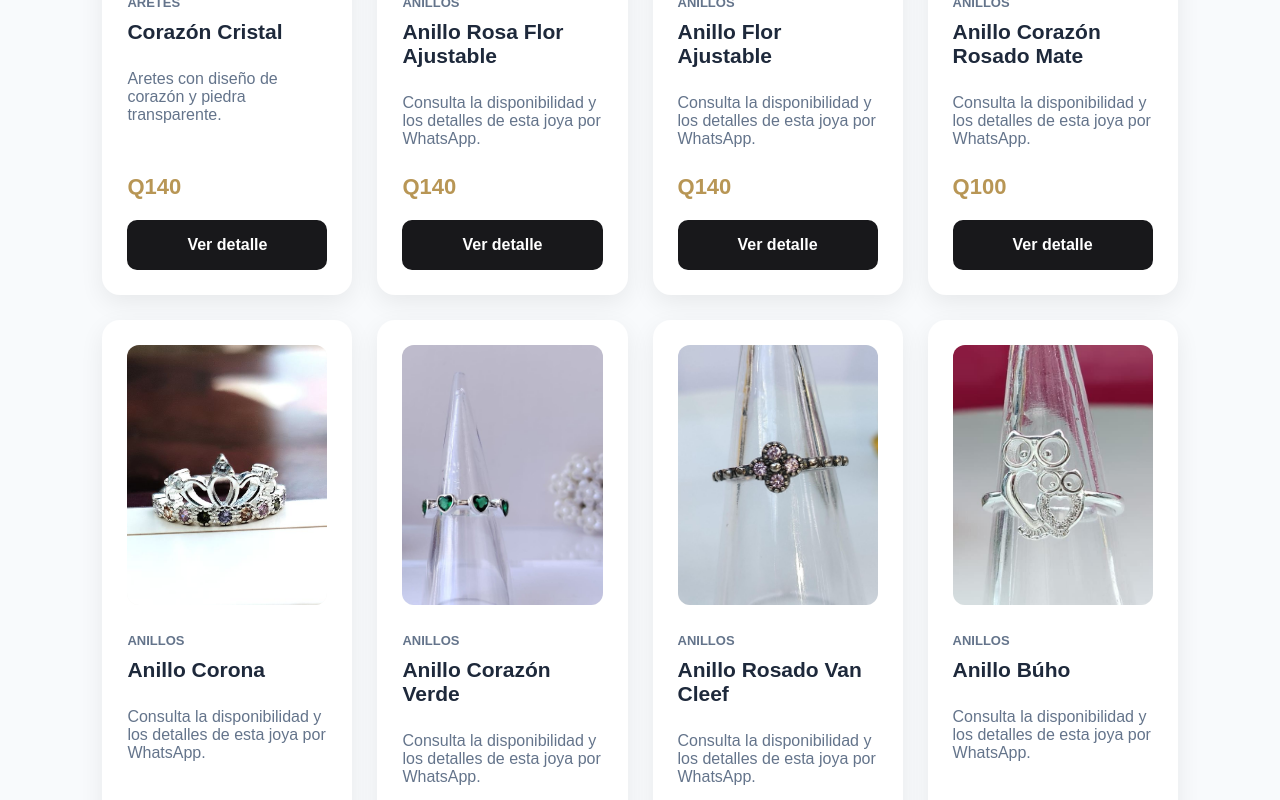
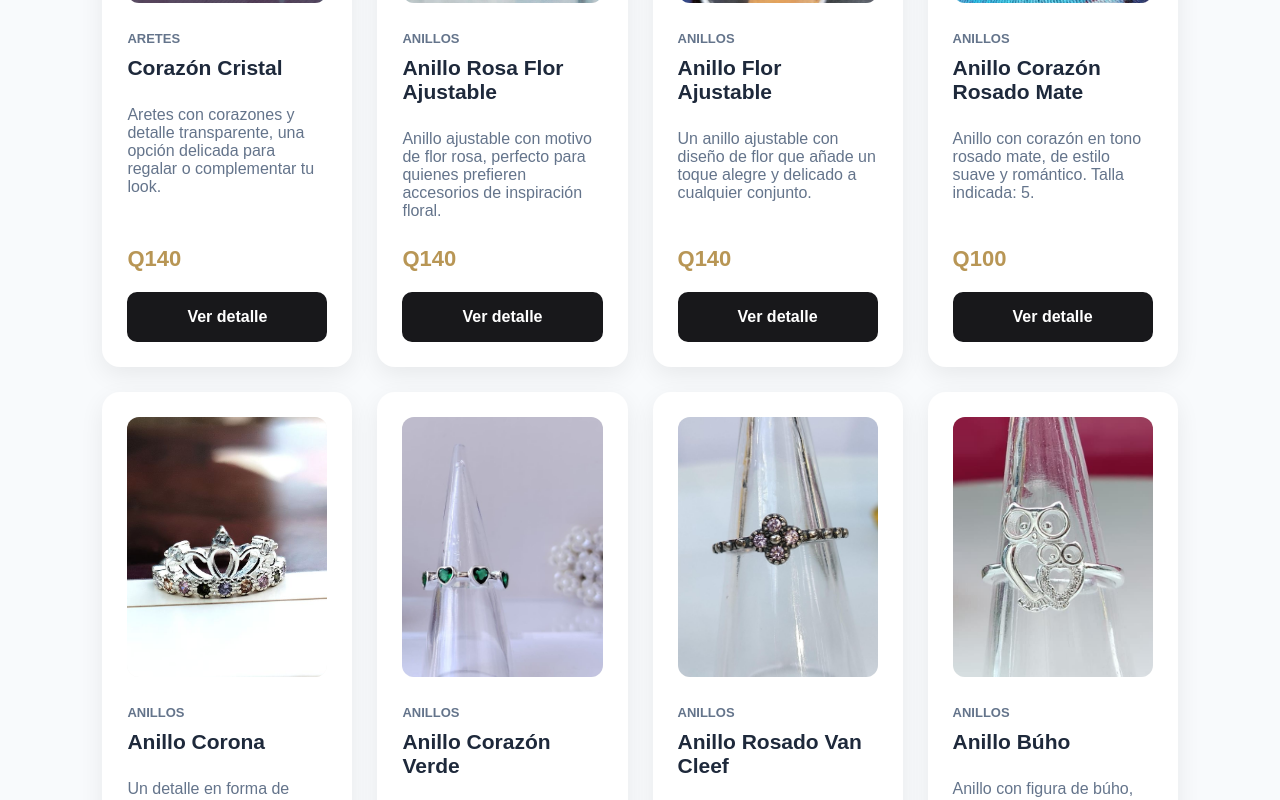
Before and after one commit to jef0706/cocos-silver, a React (Vite) app: page /joyeria in a window 1280 px wide. Shown: the part 1420-2220 px from the top of the page. Built offline with nearby package versions, Linux system fonts and the light colour scheme.

Commit message:
Mejoras en diseño de tarjetas y descripciones de Cocos Silver

```diff
--- a/src/datos.ts
+++ b/src/datos.ts
@@ -15,7 +15,7 @@ export const PRODUCTOS: Producto[] = [
     categoria: 'Anillos',
     precio: 175,
     imagen: '/productos/joyeria/zafiro-corazón.jpeg',
-    descripcion: 'Anillo con piedra azul en forma de corazón.',
+    descripcion: 'Un diseño romántico con detalle azul en forma de corazón, ideal para aportar color a tus combinaciones.',
     destacado: true,
   },
   {
@@ -24,7 +24,7 @@ export const PRODUCTOS: Producto[] = [
     categoria: 'Anillos',
     precio: 135,
     imagen: '/productos/joyeria/corazon-martillado.jpeg',
-    descripcion: 'Anillo con piedra azul en forma de corazón y argolla martillada.',
+    descripcion: 'El detalle azul en forma de corazón se combina con una banda de efecto martillado para un estilo especial.',
     destacado: true,
   },
   {
@@ -33,7 +33,7 @@ export const PRODUCTOS: Producto[] = [
     categoria: 'Anillos',
     precio: 175,
     imagen: '/productos/joyeria/rubi-corazon.jpeg',
-    descripcion: 'Anillo con piedra roja en forma de corazón.',
+    descripcion: 'El protagonismo lo tiene su corazón rojo, un detalle llamativo para ocasiones que merecen recordarse.',
     destacado: true,
   },
   {
@@ -42,26 +42,26 @@ export const PRODUCTOS: Producto[] = [
     categoria: 'Aretes',
     precio: 155,
     imagen: '/productos/joyeria/argollas-espiral.jpeg',
-    descripcion: 'Argollas plateadas con diseño elegante.',
+    descripcion: 'Argollas con diseño en espiral que aportan movimiento y personalidad a tu estilo diario.',
     destacado: false,
   },
   {
+
     id: 5,
     nombre: 'Corazón Cristal',
     categoria: 'Aretes',
     precio: 140,
     imagen: '/productos/joyeria/corazon-cristal.jpeg',
-    descripcion: 'Aretes con diseño de corazón y piedra transparente.',
+    descripcion: 'Aretes con corazones y detalle transparente, una opción delicada para regalar o complementar tu look.',
     destacado: true,
   },
   {
-
     id: 6,
     nombre: 'Anillo Rosa Flor Ajustable',
     categoria: 'Anillos',
     precio: 140,
     imagen: '/productos/joyeria/anillos/ajustableq140flor-rosa.jpg',
-    descripcion: 'Consulta la disponibilidad y los detalles de esta joya por WhatsApp.',
+    descripcion: 'Anillo ajustable con motivo de flor rosa, perfecto para quienes prefieren accesorios de inspiración floral.',
     destacado: false,
   },
   {
@@ -70,7 +70,7 @@ export const PRODUCTOS: Producto[] = [
     categoria: 'Anillos',
     precio: 140,
     imagen: '/productos/joyeria/anillos/ajustableq140flor.jpg',
-    descripcion: 'Consulta la disponibilidad y los detalles de esta joya por WhatsApp.',
+    descripcion: 'Un anillo ajustable con diseño de flor que añade un toque alegre y delicado a cualquier conjunto.',
     destacado: false,
   },
   {
@@ -79,7 +79,7 @@ export const PRODUCTOS: Producto[] = [
     categoria: 'Anillos',
     precio: 100,
     imagen: '/productos/joyeria/anillos/talla5q100-corazonrosadomate.jpg',
-    descripcion: 'Consulta la disponibilidad y los detalles de esta joya por WhatsApp.',
+    descripcion: 'Anillo con corazón en tono rosado mate, de estilo suave y romántico. Talla indicada: 5.',
     destacado: false,
   },
   {
@@ -88,7 +88,7 @@ export const PRODUCTOS: Producto[] = [
     categoria: 'Anillos',
     precio: 125,
     imagen: '/productos/joyeria/anillos/talla5q125corona.jpg',
-    descripcion: 'Consulta la disponibilidad y los detalles de esta joya por WhatsApp.',
+    descripcion: 'Un detalle en forma de corona para destacar con un accesorio original. Talla indicada: 5.',
     destacado: false,
   },
   {
@@ -97,7 +97,7 @@ export const PRODUCTOS: Producto[] = [
     categoria: 'Anillos',
     precio: 145,
     imagen: '/productos/joyeria/anillos/talla5q145-corazonesverdes.jpg',
-    descripcion: 'Consulta la disponibilidad y los detalles de esta joya por WhatsApp.',
+    descripcion: 'Anillo con motivos de corazones verdes, una propuesta fresca y diferente. Talla indicada: 5.',
     destacado: false,
   },
   {
@@ -107,7 +107,7 @@ export const PRODUCTOS: Producto[] = [
     categoria: 'Anillos',
     precio: 100,
     imagen: '/productos/joyeria/anillos/talla6q100vancleefrosado.jpg',
-    descripcion: 'Consulta la disponibilidad y los detalles de esta joya por WhatsApp.',
+    descripcion: 'Diseño con detalle rosado de inspiración clásica, fácil de combinar con otros accesorios. Talla indicada: 6.',
     destacado: false,
   },
   {
@@ -116,7 +116,7 @@ export const PRODUCTOS: Producto[] = [
     categoria: 'Anillos',
     precio: 130,
     imagen: '/productos/joyeria/anillos/talla6q130buho.jpg',
-    descripcion: 'Consulta la disponibilidad y los detalles de esta joya por WhatsApp.',
+    descripcion: 'Anillo con figura de búho, ideal para quienes disfrutan de los accesorios con personalidad. Talla indicada: 6.',
     destacado: false,
   },
   {
@@ -125,7 +125,7 @@ export const PRODUCTOS: Producto[] = [
     categoria: 'Anillos',
     precio: 135,
     imagen: '/productos/joyeria/anillos/talla6q135-corazonazultipocadena.jpg',
-    descripcion: 'Consulta la disponibilidad y los detalles de esta joya por WhatsApp.',
+    descripcion: 'Corazón azul y banda de estilo cadena: una combinación moderna con toque romántico. Talla indicada: 6.',
     destacado: false,
   },
   {
@@ -134,7 +134,7 @@ export const PRODUCTOS: Producto[] = [
     categoria: 'Anillos',
     precio: 140,
     imagen: '/productos/joyeria/anillos/talla6q140corazoncirconia.jpg',
-    descripcion: 'Consulta la disponibilidad y los detalles de esta joya por WhatsApp.',
+    descripcion: 'Anillo con corazón y detalles de circonia que aportan brillo al diseño. Talla indicada: 6.',
     destacado: false,
   },
   {
@@ -143,26 +143,26 @@ export const PRODUCTOS: Producto[] = [
     categoria: 'Anillos',
     precio: 175,
     imagen: '/productos/joyeria/anillos/talla6q175margarita.jpg',
-    descripcion: 'Consulta la disponibilidad y los detalles de esta joya por WhatsApp.',
+    descripcion: 'Una margarita como protagonista de un anillo delicado y alegre. Talla indicada: 6.',
     destacado: false,
   },
   {
+
     id: 16,
     nombre: 'Anillo Cherrie',
     categoria: 'Anillos',
     precio: 165,
     imagen: '/productos/joyeria/anillos/talla7cherrieq165.jpg',
-    descripcion: 'Consulta la disponibilidad y los detalles de esta joya por WhatsApp.',
+    descripcion: 'Modelo Cherrie con un estilo especial para lucir solo o combinar con otras piezas. Talla indicada: 7.',
     destacado: false,
   },
   {
-
     id: 17,
     nombre: 'Anillo Piedra Negra',
     categoria: 'Anillos',
     precio: 125,
     imagen: '/productos/joyeria/anillos/talla7q125piedrabegra.jpg',
-    descripcion: 'Consulta la disponibilidad y los detalles de esta joya por WhatsApp.',
+    descripcion: 'Anillo con detalle de piedra en tono negro, ideal para un estilo sobrio y elegante. Talla indicada: 7.',
     destacado: false,
   },
   {
@@ -171,7 +171,7 @@ export const PRODUCTOS: Producto[] = [
     categoria: 'Anillos',
     precio: 130,
     imagen: '/productos/joyeria/anillos/talla7q130corazonrosado.jpg',
-    descripcion: 'Consulta la disponibilidad y los detalles de esta joya por WhatsApp.',
+    descripcion: 'El corazón rosado le da un toque romántico a este anillo. Talla indicada: 7.',
     destacado: false,
   },
   {
@@ -180,7 +180,7 @@ export const PRODUCTOS: Producto[] = [
     categoria: 'Anillos',
     precio: 150,
     imagen: '/productos/joyeria/anillos/talla7q150cisne.jpg',
-    descripcion: 'Consulta la disponibilidad y los detalles de esta joya por WhatsApp.',
+    descripcion: 'Diseño inspirado en la figura de un cisne, una opción delicada y diferente. Talla indicada: 7.',
     destacado: false,
   },
   {
@@ -189,7 +189,7 @@ export const PRODUCTOS: Producto[] = [
     categoria: 'Anillos',
     precio: 170,
     imagen: '/productos/joyeria/anillos/talla7q170tulipan.jpg',
-    descripcion: 'Consulta la disponibilidad y los detalles de esta joya por WhatsApp.',
+    descripcion: 'Anillo con motivo de tulipán, pensado para quienes aman los detalles florales. Talla indicada: 7.',
     destacado: false,
   },
   {
@@ -198,7 +198,7 @@ export const PRODUCTOS: Producto[] = [
     categoria: 'Anillos',
     precio: 175,
     imagen: '/productos/joyeria/anillos/talla7q175-corazonazulconcirconia.jpg',
-    descripcion: 'Consulta la disponibilidad y los detalles de esta joya por WhatsApp.',
+    descripcion: 'Corazón azul acompañado de detalles de circonia para un toque de brillo. Talla indicada: 7.',
     destacado: false,
   },
   {
@@ -208,7 +208,7 @@ export const PRODUCTOS: Producto[] = [
     categoria: 'Anillos',
     precio: 175,
     imagen: '/productos/joyeria/anillos/talla7q175-corazonrojoconcirconia.jpg',
-    descripcion: 'Consulta la disponibilidad y los detalles de esta joya por WhatsApp.',
+    descripcion: 'Corazón rojo con detalles de circonia, una pieza vistosa de inspiración romántica. Talla indicada: 7.',
     destacado: false,
   },
   {
@@ -217,7 +217,7 @@ export const PRODUCTOS: Producto[] = [
     categoria: 'Anillos',
     precio: 195,
     imagen: '/productos/joyeria/anillos/talla7q195flor.jpg',
-    descripcion: 'Consulta la disponibilidad y los detalles de esta joya por WhatsApp.',
+    descripcion: 'Diseño floral con un aire delicado, ideal para completar un atuendo especial. Talla indicada: 7.',
     destacado: false,
   },
   {
@@ -226,7 +226,7 @@ export const PRODUCTOS: Producto[] = [
     categoria: 'Anillos',
     precio: 210,
     imagen: '/productos/joyeria/anillos/talla7q210cuadro-ambarconcirconia.jpg',
-    descripcion: 'Consulta la disponibilidad y los detalles de esta joya por WhatsApp.',
+    descripcion: 'Diseño de figura cuadrada en tono ámbar con detalles de circonia. Talla indicada: 7.',
     destacado: false,
   },
   {
@@ -235,7 +235,7 @@ export const PRODUCTOS: Producto[] = [
     categoria: 'Aretes',
     precio: 220,
     imagen: '/productos/joyeria/aretes/argolla5cmq220.jpg',
-    descripcion: 'Consulta la disponibilidad y los detalles de esta joya por WhatsApp.',
+    descripcion: 'Argollas de aproximadamente 5 cm, una opción protagonista para destacar tu estilo.',
     destacado: false,
   },
   {
@@ -244,7 +244,7 @@ export const PRODUCTOS: Producto[] = [
     categoria: 'Aretes',
     precio: 140,
     imagen: '/productos/joyeria/aretes/argollacorazon1-5cmq140.jpg',
-    descripcion: 'Consulta la disponibilidad y los detalles de esta joya por WhatsApp.',
+    descripcion: 'Argollas con diseño de corazón de aproximadamente 1.5 cm, ideales para un toque romántico.',
     destacado: false,
   },
   {
@@ -253,7 +253,7 @@ export const PRODUCTOS: Producto[] = [
     categoria: 'Aretes',
     precio: 115,
     imagen: '/productos/joyeria/aretes/bolitaatrasverdeq115.jpg',
-    descripcion: 'Consulta la disponibilidad y los detalles de esta joya por WhatsApp.',
+    descripcion: 'Aretes con detalle verde y cierre tipo bolita posterior, una combinación fresca y original.',
     destacado: false,
   },
   {
@@ -263,7 +263,7 @@ export const PRODUCTOS: Producto[] = [
     categoria: 'Aretes',
     precio: 170,
     imagen: '/productos/joyeria/aretes/corazoncirconia1cmq170.jpg',
-    descripcion: 'Consulta la disponibilidad y los detalles de esta joya por WhatsApp.',
+    descripcion: 'Aretes con corazones y detalles de circonia. Medida indicada: aproximadamente 1 cm.',
     destacado: false,
   },
   {
@@ -272,7 +272,7 @@ export const PRODUCTOS: Producto[] = [
     categoria: 'Aretes',
     precio: 140,
     imagen: '/productos/joyeria/aretes/corazoncirconiaq140.jpg',
-    descripcion: 'Consulta la disponibilidad y los detalles de esta joya por WhatsApp.',
+    descripcion: 'Diseño de corazón con detalles de circonia para dar brillo a tus combinaciones.',
     destacado: false,
   },
   {
@@ -281,7 +281,7 @@ export const PRODUCTOS: Producto[] = [
     categoria: 'Aretes',
     precio: 150,
     imagen: '/productos/joyeria/aretes/entorchado2cmq150.jpg',
-    descripcion: 'Consulta la disponibilidad y los detalles de esta joya por WhatsApp.',
+    descripcion: 'Aretes de diseño entorchado de aproximadamente 2 cm, con textura y personalidad.',
     destacado: false,
   },
   {
@@ -290,7 +290,7 @@ export const PRODUCTOS: Producto[] = [
     categoria: 'Aretes',
     precio: 110,
     imagen: '/productos/joyeria/aretes/negroconbolitaatrasq110.jpg',
-    descripcion: 'Consulta la disponibilidad y los detalles de esta joya por WhatsApp.',
+    descripcion: 'Aretes con detalle negro y cierre tipo bolita posterior, fáciles de combinar con distintos estilos.',
     destacado: false,
   },
   {
@@ -299,7 +299,7 @@ export const PRODUCTOS: Producto[] = [
     categoria: 'Aretes',
     precio: 80,
     imagen: '/productos/joyeria/aretes/ositobolitaatrasq80.jpg',
-    descripcion: 'Consulta la disponibilidad y los detalles de esta joya por WhatsApp.',
+    descripcion: 'Un diseño con figura de osito y cierre tipo bolita posterior, ideal para un look divertido.',
     destacado: false,
   },
   {
@@ -308,7 +308,7 @@ export const PRODUCTOS: Producto[] = [
     categoria: 'Aretes',
     precio: 170,
     imagen: '/productos/joyeria/aretes/q170.jpg',
-    descripcion: 'Consulta la disponibilidad y los detalles de esta joya por WhatsApp.',
+    descripcion: 'Modelo de aretes pendiente de identificar. Escríbenos para confirmar los detalles antes de comprar.',
     destacado: false,
   },
   {
@@ -318,7 +318,7 @@ export const PRODUCTOS: Producto[] = [
     categoria: 'Gargantillas',
     precio: 305,
     imagen: '/productos/joyeria/gargantillas/cartier60cmq305.jpg',
-    descripcion: 'Consulta la disponibilidad y los detalles de esta joya por WhatsApp.',
+    descripcion: 'Gargantilla de diseño clásico y presencia elegante. Largo indicado: aproximadamente 60 cm.',
     destacado: false,
   },
   {
@@ -327,7 +327,7 @@ export const PRODUCTOS: Producto[] = [
     categoria: 'Gargantillas',
     precio: 330,
     imagen: '/productos/joyeria/gargantillas/corazonpandoraq330.jpg',
-    descripcion: 'Consulta la disponibilidad y los detalles de esta joya por WhatsApp.',
+    descripcion: 'Gargantilla con motivo de corazón, ideal para un detalle romántico y especial.',
     destacado: false,
   },
   {
@@ -336,7 +336,7 @@ export const PRODUCTOS: Producto[] = [
     categoria: 'Gargantillas',
     precio: 215,
     imagen: '/productos/joyeria/gargantillas/coronapandoraq215.jpg',
-    descripcion: 'Consulta la disponibilidad y los detalles de esta joya por WhatsApp.',
+    descripcion: 'Gargantilla con motivo de corona, un diseño para quienes buscan un accesorio con personalidad.',
     destacado: false,
   },
   {
@@ -345,7 +345,7 @@ export const PRODUCTOS: Producto[] = [
     categoria: 'Dijes',
     precio: 400,
     imagen: '/productos/joyeria/gargantillas/dijes/anclaq400.jpg',
-    descripcion: 'Consulta la disponibilidad y los detalles de esta joya por WhatsApp.',
+    descripcion: 'Dije con figura de ancla, una opción con inspiración náutica para personalizar tu cadena.',
     destacado: false,
   },
   {
@@ -354,7 +354,7 @@ export const PRODUCTOS: Producto[] = [
     categoria: 'Dijes',
     precio: 180,
     imagen: '/productos/joyeria/gargantillas/dijes/auroradisneyq180.jpg',
-    descripcion: 'Consulta la disponibilidad y los detalles de esta joya por WhatsApp.',
+    descripcion: 'Dije con motivo de Aurora, pensado para quienes disfrutan de accesorios inspirados en cuentos.',
     destacado: false,
   },
   {
@@ -364,7 +364,7 @@ export const PRODUCTOS: Producto[] = [
     categoria: 'Dijes',
     precio: 145,
     imagen: '/productos/joyeria/gargantillas/dijes/corazon145.jpg',
-    descripcion: 'Consulta la disponibilidad y los detalles de esta joya por WhatsApp.',
+    descripcion: 'Un dije con forma de corazón que añade un toque romántico a tu cadena favorita.',
     destacado: false,
   },
   {
@@ -373,7 +373,7 @@ export const PRODUCTOS: Producto[] = [
     categoria: 'Dijes',
     precio: 100,
     imagen: '/productos/joyeria/gargantillas/dijes/perritoq100.jpg',
-    descripcion: 'Consulta la disponibilidad y los detalles de esta joya por WhatsApp.',
+    descripcion: 'Dije con figura de perrito, un detalle encantador para amantes de las mascotas.',
     destacado: false,
   },
   {
@@ -382,7 +382,7 @@ export const PRODUCTOS: Producto[] = [
     categoria: 'Gargantillas',
     precio: 230,
     imagen: '/productos/joyeria/gargantillas/herbariopandoraq230.jpg',
-    descripcion: 'Consulta la disponibilidad y los detalles de esta joya por WhatsApp.',
+    descripcion: 'Gargantilla con diseño de inspiración botánica, ideal para quienes prefieren motivos naturales.',
     destacado: false,
   },
   {
@@ -391,7 +391,7 @@ export const PRODUCTOS: Producto[] = [
     categoria: 'Gargantillas',
     precio: 225,
     imagen: '/productos/joyeria/gargantillas/juegogotaq225.jpg',
-    descripcion: 'Consulta la disponibilidad y los detalles de esta joya por WhatsApp.',
+    descripcion: 'Juego de joyería con diseño de gota, una opción coordinada para completar tu estilo.',
     destacado: false,
   },
   {
@@ -400,7 +400,7 @@ export const PRODUCTOS: Producto[] = [
     categoria: 'Gargantillas',
     precio: 180,
     imagen: '/productos/joyeria/gargantillas/lazocorazonq180.jpg',
-    descripcion: 'Consulta la disponibilidad y los detalles de esta joya por WhatsApp.',
+    descripcion: 'Gargantilla con corazón y motivo de lazo, una combinación femenina y delicada.',
     destacado: false,
   },
   {
@@ -410,7 +410,7 @@ export const PRODUCTOS: Producto[] = [
     categoria: 'Gargantillas',
     precio: 145,
     imagen: '/productos/joyeria/gargantillas/lazolargo45cmq145.jpg',
-    descripcion: 'Consulta la disponibilidad y los detalles de esta joya por WhatsApp.',
+    descripcion: 'Gargantilla con detalle de lazo, de estilo sencillo y elegante. Largo indicado: aproximadamente 45 cm.',
     destacado: false,
   },
   {
@@ -419,7 +419,7 @@ export const PRODUCTOS: Producto[] = [
     categoria: 'Gargantillas',
     precio: 200,
     imagen: '/productos/joyeria/gargantillas/mariposatornasolq200.jpg',
-    descripcion: 'Consulta la disponibilidad y los detalles de esta joya por WhatsApp.',
+    descripcion: 'Un diseño de mariposa con efecto tornasol que aporta color y originalidad a tus accesorios.',
     destacado: false,
   },
   {
@@ -428,7 +428,7 @@ export const PRODUCTOS: Producto[] = [
     categoria: 'Gargantillas',
     precio: 210,
     imagen: '/productos/joyeria/gargantillas/valentino55cmq210.jpg',
-    descripcion: 'Consulta la disponibilidad y los detalles de esta joya por WhatsApp.',
+    descripcion: 'Gargantilla de líneas clásicas para lucir sola o acompañada de otros accesorios. Largo indicado: aproximadamente 55 cm.',
     destacado: false,
   },
   {
@@ -437,7 +437,7 @@ export const PRODUCTOS: Producto[] = [
     categoria: 'Gargantillas',
     precio: 200,
     imagen: '/productos/joyeria/gargantillas/valentinocorazon55cmq200.jpg',
-    descripcion: 'Consulta la disponibilidad y los detalles de esta joya por WhatsApp.',
+    descripcion: 'Gargantilla con motivo de corazón y diseño elegante. Largo indicado: aproximadamente 55 cm.',
     destacado: false,
   },
   {
@@ -446,7 +446,7 @@ export const PRODUCTOS: Producto[] = [
     categoria: 'Pulseras',
     precio: 290,
     imagen: '/productos/joyeria/pulseras/4mariposaq290.jpg',
-    descripcion: 'Consulta la disponibilidad y los detalles de esta joya por WhatsApp.',
+    descripcion: 'Pulsera con cuatro motivos de mariposa, un detalle encantador para quienes aman la naturaleza.',
     destacado: false,
   },
   {
@@ -455,7 +455,7 @@ export const PRODUCTOS: Producto[] = [
     categoria: 'Pulseras',
     precio: 220,
     imagen: '/productos/joyeria/pulseras/6mariposaq220.jpg',
-    descripcion: 'Consulta la disponibilidad y los detalles de esta joya por WhatsApp.',
+    descripcion: 'Pulsera con seis motivos de mariposa que aportan movimiento y un toque alegre.',
     destacado: false,
   },
   {
@@ -465,7 +465,7 @@ export const PRODUCTOS: Producto[] = [
     categoria: 'Pulseras',
     precio: 200,
     imagen: '/productos/joyeria/pulseras/bismarkq200.jpg',
-    descripcion: 'Consulta la disponibilidad y los detalles de esta joya por WhatsApp.',
+    descripcion: 'Pulsera con diseño de cadena estilo Bismark, una opción clásica y fácil de combinar.',
     destacado: false,
   },
   {
@@ -474,7 +474,7 @@ export const PRODUCTOS: Producto[] = [
     categoria: 'Pulseras',
     precio: 220,
     imagen: '/productos/joyeria/pulseras/corazoncironiaq220.jpg',
-    descripcion: 'Consulta la disponibilidad y los detalles de esta joya por WhatsApp.',
+    descripcion: 'Pulsera con detalle de corazón y circonia, ideal para añadir un toque de brillo.',
     destacado: false,
   },
   {
@@ -483,7 +483,7 @@ export const PRODUCTOS: Producto[] = [
     categoria: 'Pulseras',
     precio: 250,
     imagen: '/productos/joyeria/pulseras/corazonlatidoq250.jpg',
-    descripcion: 'Consulta la disponibilidad y los detalles de esta joya por WhatsApp.',
+    descripcion: 'El motivo de corazón y latido hace de esta pulsera un detalle especial para regalar.',
     destacado: false,
   },
   {
@@ -492,7 +492,7 @@ export const PRODUCTOS: Producto[] = [
     categoria: 'Pulseras',
     precio: 170,
     imagen: '/productos/joyeria/pulseras/corazonpuntodeluzq170.jpg',
-    descripcion: 'Consulta la disponibilidad y los detalles de esta joya por WhatsApp.',
+    descripcion: 'Pulsera con corazón y detalle tipo punto de luz, de inspiración delicada y romántica.',
     destacado: false,
   },
   {
@@ -501,26 +501,26 @@ export const PRODUCTOS: Producto[] = [
     categoria: 'Pulseras',
     precio: 90,
     imagen: '/productos/joyeria/pulseras/eslabonbolitasq90.jpg',
-    descripcion: 'Consulta la disponibilidad y los detalles de esta joya por WhatsApp.',
+    descripcion: 'Pulsera con eslabones y detalles de bolitas, ideal para combinar con otras piezas.',
     destacado: false,
   },
   {
+
     id: 55,
     nombre: 'Pulsera Estrella',
     categoria: 'Pulseras',
     precio: 195,
     imagen: '/productos/joyeria/pulseras/estrellaq195.jpg',
-    descripcion: 'Consulta la disponibilidad y los detalles de esta joya por WhatsApp.',
+    descripcion: 'Una estrella como protagonista de una pulsera sencilla y llena de personalidad.',
     destacado: false,
   },
   {
-
     id: 56,
     nombre: 'Pulsera Flor',
     categoria: 'Pulseras',
     precio: 270,
     imagen: '/productos/joyeria/pulseras/florq270.jpg',
-    descripcion: 'Consulta la disponibilidad y los detalles de esta joya por WhatsApp.',
+    descripcion: 'Pulsera con detalle de flor, perfecta para acompañar un estilo fresco y delicado.',
     destacado: false,
   },
   {
@@ -529,7 +529,7 @@ export const PRODUCTOS: Producto[] = [
     categoria: 'Pulseras',
     precio: 115,
     imagen: '/productos/joyeria/pulseras/gatitoq115.jpg',
-    descripcion: 'Consulta la disponibilidad y los detalles de esta joya por WhatsApp.',
+    descripcion: 'Pulsera con motivo de gatito, un accesorio divertido para quienes aman los felinos.',
     destacado: false,
   },
   {
@@ -538,7 +538,7 @@ export const PRODUCTOS: Producto[] = [
     categoria: 'Pulseras',
     precio: 100,
     imagen: '/productos/joyeria/pulseras/valentinocorazonq100.jpg',
-    descripcion: 'Consulta la disponibilidad y los detalles de esta joya por WhatsApp.',
+    descripcion: 'Pulsera con detalle de corazón y diseño de inspiración clásica, ideal para regalar.',
     destacado: false,
   },
   {
@@ -547,7 +547,7 @@ export const PRODUCTOS: Producto[] = [
     categoria: 'Pulseras',
     precio: 170,
     imagen: '/productos/joyeria/pulseras/vancleefq170.jpg',
-    descripcion: 'Consulta la disponibilidad y los detalles de esta joya por WhatsApp.',
+    descripcion: 'Pulsera de inspiración clásica con detalles decorativos para complementar tu estilo.',
     destacado: false,
   },
 ];
```
